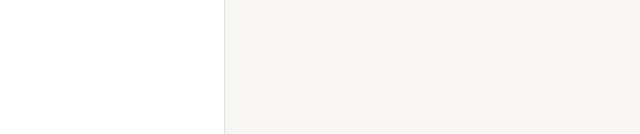
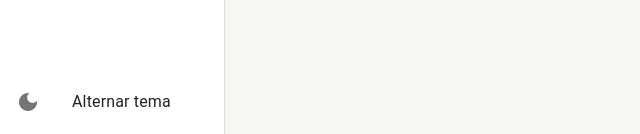
Before and after one commit to RuanF7/materialui-typescript, a React (Create React App) app: page /pagina-inicial in a window 1280 px wide. Shown: the part 666-800 px from the top of the page, without its empty margins (0-640 px from the left). Built offline with nearby package versions, Linux system fonts and the light colour scheme.

Commit message:
feat: cor modo escuro

```diff
--- a/src/shared/components/menu-lateral/MenuLateral.tsx
+++ b/src/shared/components/menu-lateral/MenuLateral.tsx
@@ -1,6 +1,6 @@
 import { Avatar, Box, createTheme, Divider, Drawer, Icon, List, ListItemButton, ListItemIcon, ListItemText, useMediaQuery } from '@mui/material';
 import { useMatch, useNavigate, useResolvedPath } from 'react-router-dom';
-import { useDrawerContext } from '../../contexts';
+import { useAppThemeContext, useDrawerContext } from '../../contexts';
 
 interface IMenuLateralProps {
   children: React.ReactNode
@@ -39,6 +39,7 @@ export const MenuLateral: React.FC<IMenuLateralProps> = ({ children }) => {
   const smDown = useMediaQuery(theme.breakpoints.down('sm'));
 
   const { isDrawerOpen, toggleDrawerOpen, drawerOptions } = useDrawerContext();
+  const { toggleTheme } = useAppThemeContext();
 
   return (
     <>
@@ -67,6 +68,17 @@ export const MenuLateral: React.FC<IMenuLateralProps> = ({ children }) => {
               ))}
             </List>
           </Box>
+
+          <Box>
+            <List component="nav">
+              <ListItemButton onClick={toggleTheme}>
+                <ListItemIcon>
+                  <Icon>dark_mode</Icon>
+                </ListItemIcon>
+                <ListItemText primary='Alternar tema' />
+              </ListItemButton>
+            </List>
+          </Box>
         </Box>
       </Drawer>
 
--- a/src/shared/themes/Dark.ts
+++ b/src/shared/themes/Dark.ts
@@ -3,6 +3,7 @@ import { yellow } from '@mui/material/colors';
 
 export const DarkTheme = createTheme ({
   palette: {
+    mode: 'dark',
     primary: {
       main: yellow[700],
       dark: yellow[800],
@@ -18,6 +19,11 @@ export const DarkTheme = createTheme ({
     background: {
       paper: '#303134',
       default: '#202124',
+    },
+  },
+  typography : {
+    allVariants : {
+      color: 'white',
     }
   }
 });
```
